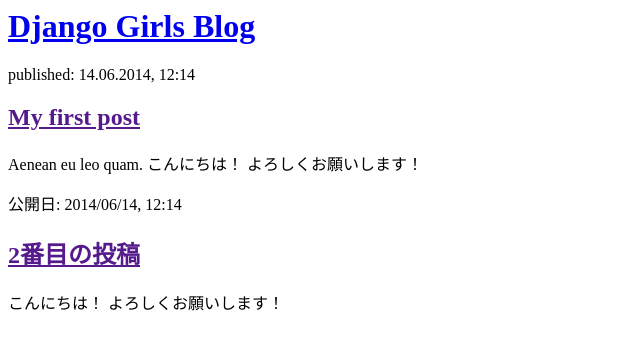
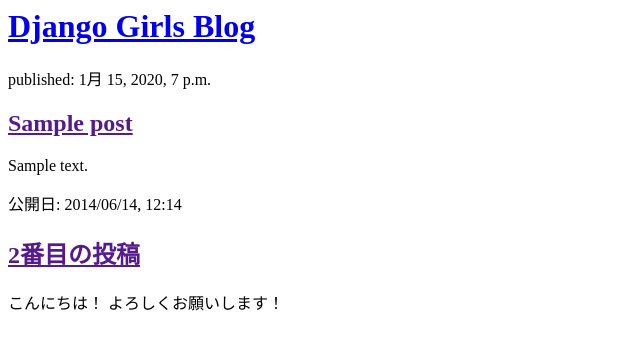
Before and after one commit to akiyuki2923/my-first-blog, a Django app: page / in a window 1280 px wide. Shown: the top 350 px of the page, without its empty margins (0-640 px from the left). Run offline with Django 3.2, Linux system fonts and the light colour scheme; tables that the repository leaves empty hold one stand-in row (values such as "Sample post").

Commit message:
Modified templates to display posts from database.

```diff
--- a/blog/templates/blog/post_list.html
+++ b/blog/templates/blog/post_list.html
@@ -1,17 +1,19 @@
 <html>
     <head>
+
         <title>Django Girls blog</title>
     </head>
     <body>
         <div>
             <h1><a href="/">Django Girls Blog</a></h1>
         </div>
-
+        {% for post in posts %}
         <div>
-            <p>published: 14.06.2014, 12:14</p>
-            <h2><a href="">My first post</a></h2>
-            <p>Aenean eu leo quam. こんにちは！ よろしくお願いします！ </p>
+            <p>published: {{ post.published_date }}</p>
+            <h2><a href="">{{ post.title }}</a></h2>
+            <p>{{ post.text|linebreaksbr }}</p>
         </div>
+        {% endfor %}
 
         <div>
             <p>公開日: 2014/06/14, 12:14</p>
--- a/blog/views.py
+++ b/blog/views.py
@@ -1,4 +1,9 @@
 from django.shortcuts import render
+from .models import Post
+from django.utils import timezone
+
+
 def post_list(request):
-    return render(request, 'blog/post_list.html', {})
+    posts=Post.objects.filter(published_date__lte=timezone.now()).order_by('published_date')
+    return render(request, 'blog/post_list.html', {'posts':posts})
 # Create your views here.
--- a/mysite/settings.py
+++ b/mysite/settings.py
@@ -25,7 +25,7 @@
 # SECURITY WARNING: don't run with debug turned on in production!
 DEBUG = True
 
-ALLOWED_HOSTS = ['127.0.0.1','.pythonanywhere.com']
+ALLOWED_HOSTS = ['127.0.0.1','.pythonanywhere.com','192.168.10.103']
 
 
 # Application definition
```
